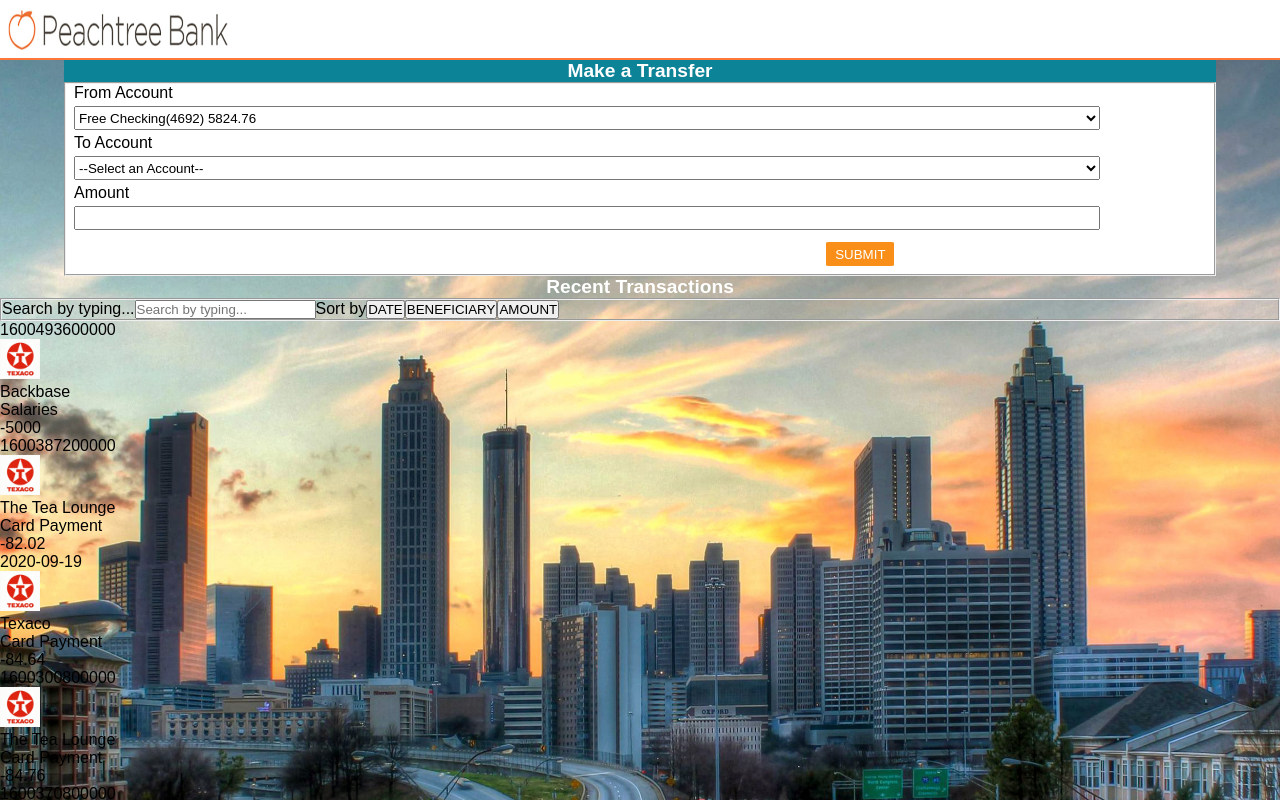
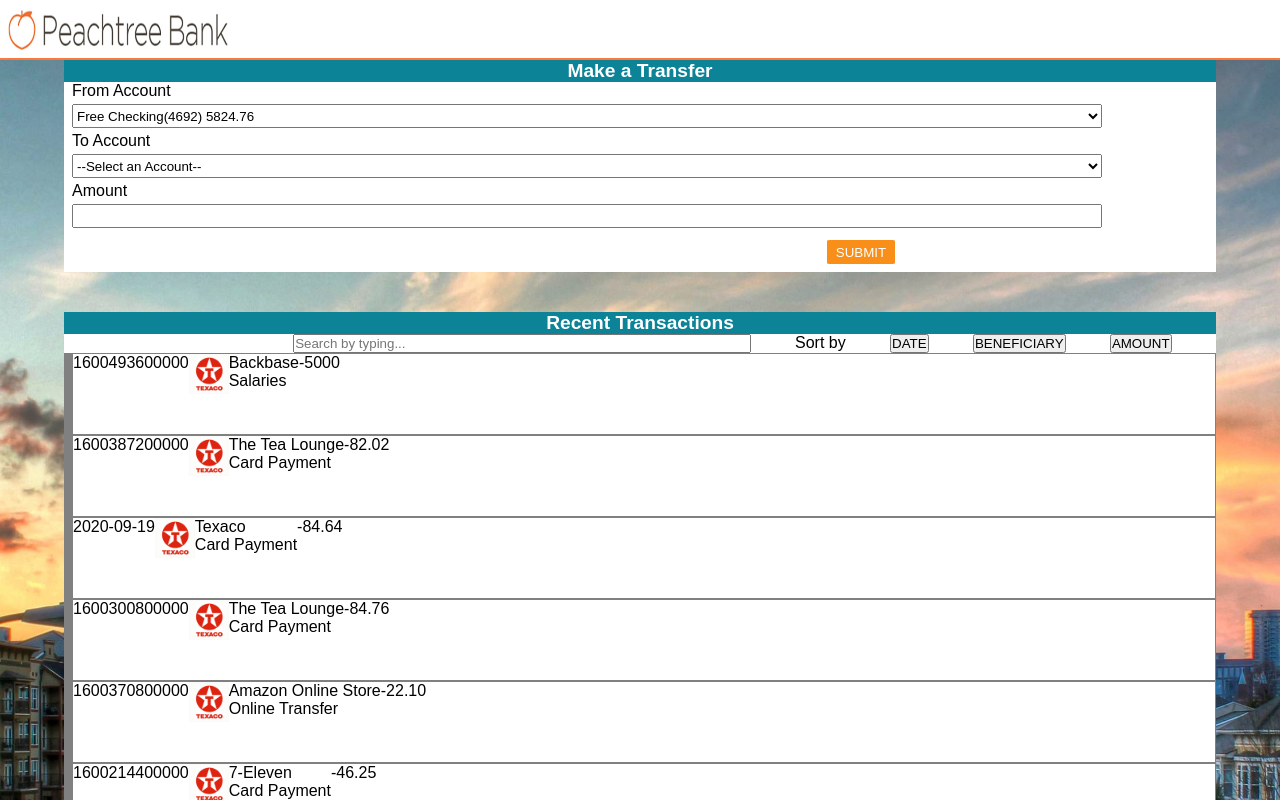
Before and after one commit to KevinPMoore/BackbaseApplication, a React (Create React App) app: page / in a window 1280 px wide. Shown: the top 800 px of the page. Built offline with nearby package versions, Linux system fonts and the light colour scheme; a web font is replaced by a local one.

Commit message:
more styling for Transactions component

```diff
--- a/src/components/transactions/Transactions.css
+++ b/src/components/transactions/Transactions.css
@@ -1,8 +1,49 @@
 .Transactions {
+    width: 90%;
+    min-width: 290px;
+    min-height: 300px;
+    margin-top: 40px;
+    margin-left: auto;
+    margin-right: auto;
+    background-color: white;
+}
 
+.transactions-title {
+    background-color: #0c8397;;
+}
+
+.transactions-fieldset {
+    padding-left: 8px;
+    min-height: 100%;
+    display: flex;
+    flex-direction: row;
+    justify-content: space-evenly;
+    border: 0;
+}
+
+.transactions-search-label {
+    visibility: hidden;
+}
+
+.transactions-search {
+    width: 40%;
 }
 
 .transaction-logo {
     width: 40px;
     height: 40px;
 }
+
+.transaction-item {
+    display: flex;
+    flex-direction: row;
+    flex-wrap: wrap;
+    min-height: 80px;
+    border: 1px solid grey;
+}
+
+#vertical-bar {
+    width: 8px;
+    height: 80px;
+    background-color: gray;
+}
--- a/src/components/transactions/Transactions.js
+++ b/src/components/transactions/Transactions.js
@@ -100,8 +100,8 @@
                     <h2>Recent Transactions</h2>
                 </div>
                 <form className='transactions-form' id='transactions-form'>
-                    <fieldset form='transactions-form'>
-                        <label htmlFor='transactions-search'>Search by typing...</label>
+                    <fieldset className='transactions-fieldset' form='transactions-form'>
+                        <label className='transactions-search-label' htmlFor='transactions-search'>Search by typing...</label>
                         <input type='text' className='transactions-search' id='transactions-search' placeholder='Search by typing...' onChange={this.updateSearch}></input>
                         <span>Sort by</span>
                         <button className='transactions-date-drop' type='button' onClick={this.testClearTransactiosn}>DATE</button>
--- a/src/components/transfer/Transfer.css
+++ b/src/components/transfer/Transfer.css
@@ -28,6 +28,7 @@
     display: flex;
     flex-direction: column;
     justify-content: space-evenly;
+    border: 0;
 }
 
 .transfer-label {
```
